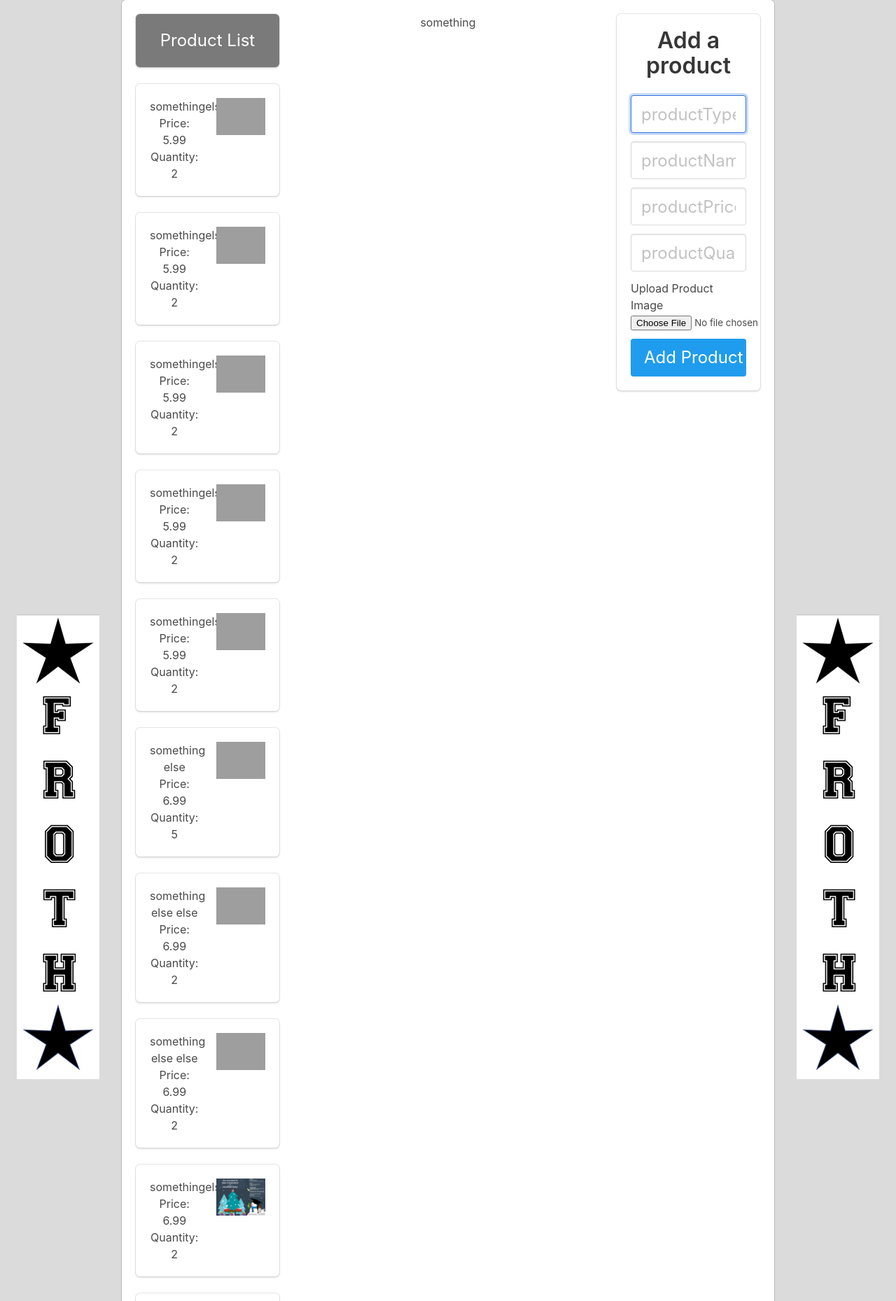
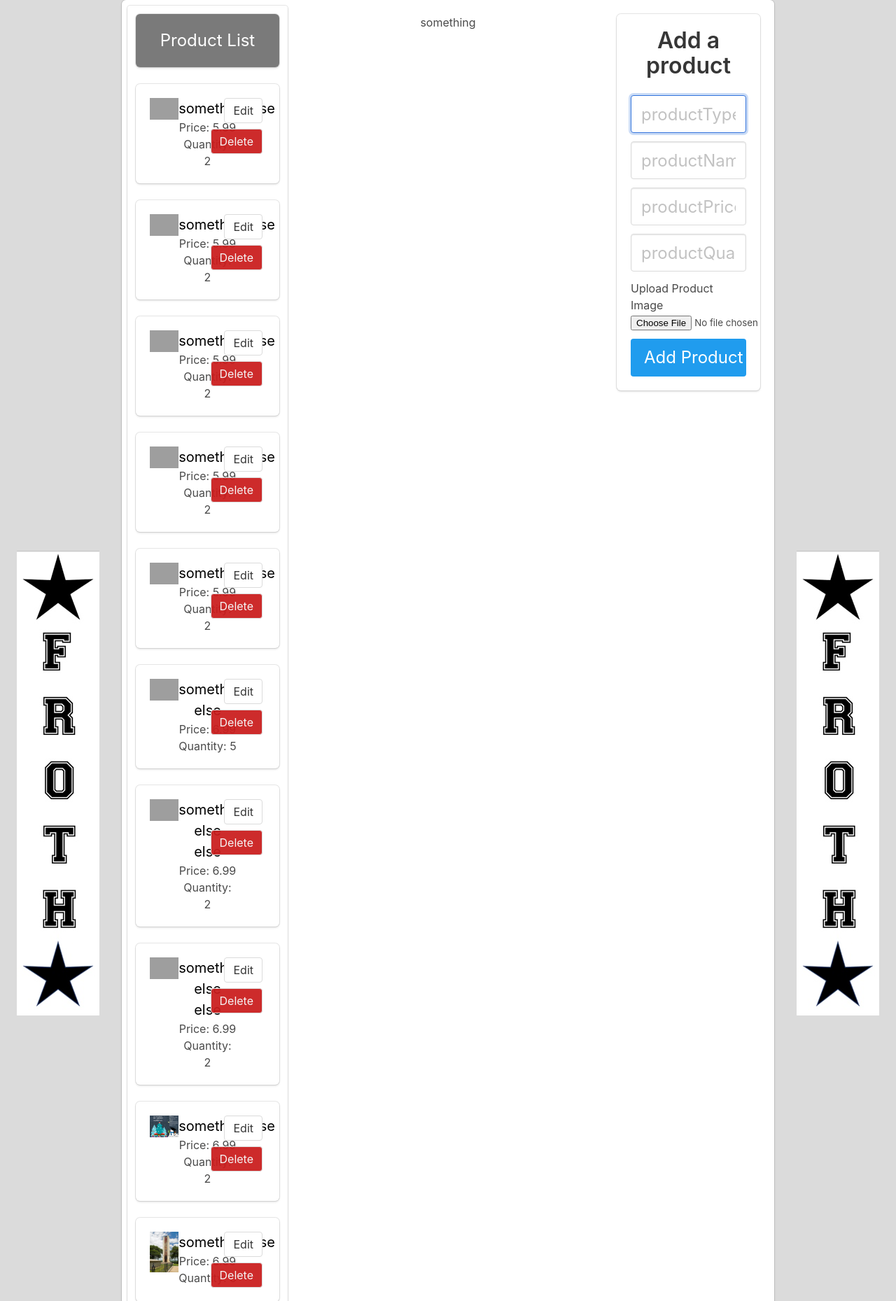
Before and after one commit to somdiptodas/FrothingFlask, a Flask app: page /dashboard in a window 1280 px wide. Shown: the part 100-1959 px from the top of the page at 70% size. Run offline with Flask 2, Linux system fonts and the light colour scheme; data comes from the database, SQL or seed files in the repository; both versions use the stored data as it was after the commit; grey boxes are pictures that could not be loaded.

Commit message:
Add Delete Product to Dashboard

```diff
--- a/project/dashboard.py
+++ b/project/dashboard.py
@@ -26,6 +26,17 @@
     file = 'Thumbnail_Image_'+str(file)
     filename = os.path.join(product_image_directory, file)
     return send_file(filename, mimetype='image/png')
+
+@dashboard.route("/deleteProduct/<id>", methods=['POST'])
+def deleteProduct(id):
+    file = str(id)+".png"
+    Thumbnail_FileName = os.path.join(product_image_directory, 'Thumbnail_Image_'+file)
+    Product_FileName = os.path.join(product_image_directory, 'Product_Image_'+file)
+    os.remove(Thumbnail_FileName)
+    os.remove(Product_FileName)
+    Product.query.filter_by(id=id).delete()
+    db.session.commit()
+    return redirect(url_for('dashboard.main'))
 
 @dashboard.route('/addProduct', methods=['POST'])
 def addProduct():
--- a/project/templates/dashboard.html
+++ b/project/templates/dashboard.html
@@ -2,23 +2,37 @@
 
 {% block content %}
 <div class="columns is-4 is-offset-4">
-    <div class="column is-one-quarter">
+    <div class="column list is-one-quarter">
         <div class="box has-background-grey has-text-white is-size-4">
             Product List
         </div>
         {% for x in productList %}
-            <div class='box'>
-                <div class="columns">
-                    <div class="column is-half">
-                        {{x.productName}}
-                        <br> Price: {{x.productPrice}}
+            <div class="columns is-gapless box">
+                <div class="column is-one-quarter">
+                    <img src="/product/Thumbnail_Image_{{x.id}}.png" alt="Product Image">
+                </div>
+
+                <div class="column is-half">
+                    <div class="is-size-5" style="color:hsl(0, 0%, 0%); ">{{x.productName}}</div>
+                    <div class="">
+                        Price: {{x.productPrice}}
                         <br> Quantity: {{x.productQuantity}}
                     </div>
-                    <div class="column">
-                        <img src="/product/Thumbnail_Image_{{x.id}}.png" alt="Product {{x.productName}} Logo">
-                    </div>
                 </div>
-            </div>
+
+                <div class="column is-one-quarter">
+                  <div class="buttons is-right">
+                    <button class="button">
+                        Edit
+                    </button>
+                    <form method="POST" action="/deleteProduct/{{x.id}}">
+                        <button class="button has-text-white-ter" style="background-color:hsla(0, 76%, 45%, 0.932);" s>
+                            Delete
+                        </button>
+                    </form>
+                  </div>
+                </div>
+              </div>
         {% endfor %}
     </div>
     <div class="column is-half" >
```
Also changed, not shown: project/db.sqlite, project/images/products/Product_Image_6.png (deleted), project/images/products/Thumbnail_Image_6.png (deleted).
